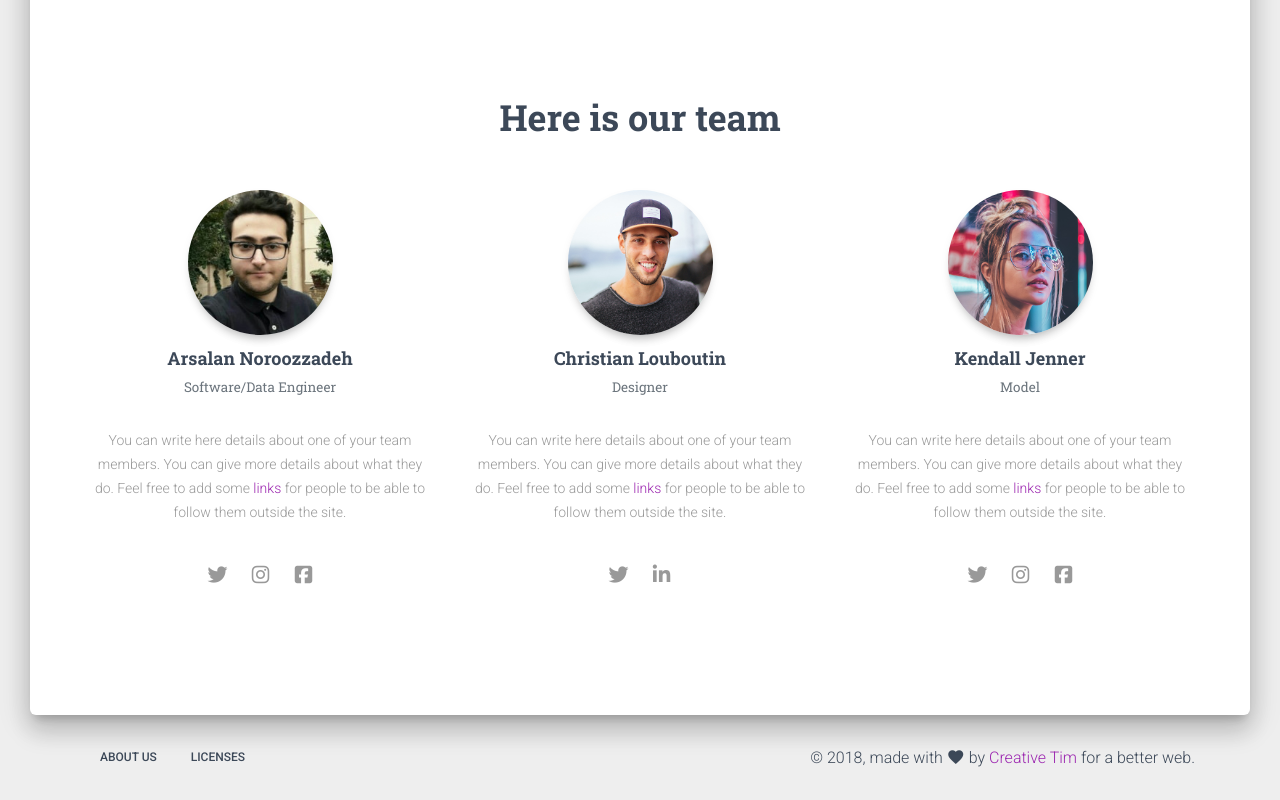
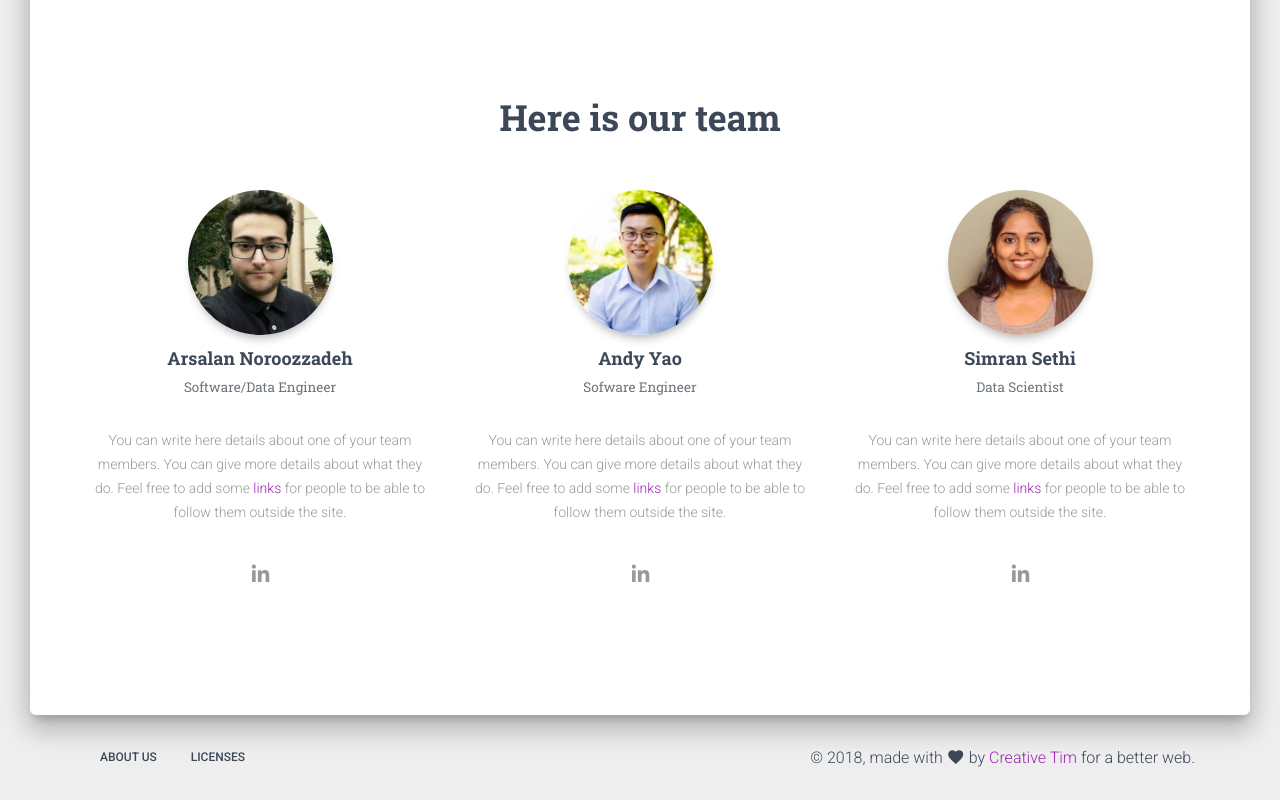
Before and after one commit to simrnsethi/AeroSmartWebsite, a website: page public/index.html in a window 1280 px wide. Shown: the part 1403-2203 px from the top of the page. Drawn offline with Linux system fonts and the light colour scheme.

Commit message:
add contents

```diff
--- a/public/index.html
+++ b/public/index.html
@@ -58,17 +58,17 @@
             </a>
           </li>
           <li class="nav-item">
-            <a class="nav-link" rel="tooltip" title="" data-placement="bottom" href="https://twitter.com/CreativeTim" target="_blank" data-original-title="Follow us on Twitter">
+            <a class="nav-link" rel="tooltip" title="" data-placement="bottom" href="#" target="_blank" data-original-title="Follow us on Twitter">
               <i class="fa fa-twitter"></i>
             </a>
           </li>
           <li class="nav-item">
-            <a class="nav-link" rel="tooltip" title="" data-placement="bottom" href="https://www.facebook.com/CreativeTim" target="_blank" data-original-title="Like us on Facebook">
+            <a class="nav-link" rel="tooltip" title="" data-placement="bottom" href="#" target="_blank" data-original-title="Like us on Facebook">
               <i class="fa fa-facebook-square"></i>
             </a>
           </li>
           <li class="nav-item">
-            <a class="nav-link" rel="tooltip" title="" data-placement="bottom" href="https://www.instagram.com/CreativeTimOfficial" target="_blank" data-original-title="Follow us on Instagram">
+            <a class="nav-link" rel="tooltip" title="" data-placement="bottom" href="#" target="_blank" data-original-title="Follow us on Instagram">
               <i class="fa fa-instagram"></i>
             </a>
           </li>
@@ -80,8 +80,8 @@
     <div class="container">
       <div class="row">
         <div class="col-md-6">
-          <h1 class="title">Your Story Starts With Us.</h1>
-          <h4>Every landing page needs a small description after the big bold title, that&apos;s why we added this text here. Add here all the information that can make you or your product create the first impression.</h4>
+          <h1 class="title">An enjoyable travel with no luggage hassel anymore!</h1>
+          <h4>Our unique Blockchain solution allow passengers and airlines to monitor luggages at any point in time!</h4>
           <br>
           <a href="https://www.youtube.com/watch?v=dQw4w9WgXcQ" target="_blank" class="btn btn-danger btn-raised btn-lg">
             <i class="fa fa-play"></i> Watch video
@@ -153,9 +153,7 @@
                       <a href="#">links</a> for people to be able to follow them outside the site.</p>
                   </div>
                   <div class="card-footer justify-content-center">
-                    <a href="#pablo" class="btn btn-link btn-just-icon"><i class="fa fa-twitter"></i></a>
-                    <a href="#pablo" class="btn btn-link btn-just-icon"><i class="fa fa-instagram"></i></a>
-                    <a href="#pablo" class="btn btn-link btn-just-icon"><i class="fa fa-facebook-square"></i></a>
+                    <a href="https://ca.linkedin.com/in/arsalannoroozzadeh" class="btn btn-link btn-just-icon"><i class="fa fa-linkedin"></i></a>
                   </div>
                 </div>
               </div>
@@ -164,19 +162,18 @@
               <div class="team-player">
                 <div class="card card-plain">
                   <div class="col-md-6 ml-auto mr-auto">
-                    <img src="./img/faces/christian.jpg" alt="Thumbnail Image" class="img-raised rounded-circle img-fluid">
+                    <img src="./img/faces/andy.jpeg" alt="Thumbnail Image" class="img-raised rounded-circle img-fluid">
                   </div>
-                  <h4 class="card-title">Christian Louboutin
+                  <h4 class="card-title">Andy Yao
                     <br>
-                    <small class="card-description text-muted">Designer</small>
+                    <small class="card-description text-muted">Sofware Engineer</small>
                   </h4>
                   <div class="card-body">
                     <p class="card-description">You can write here details about one of your team members. You can give more details about what they do. Feel free to add some
                       <a href="#">links</a> for people to be able to follow them outside the site.</p>
                   </div>
                   <div class="card-footer justify-content-center">
-                    <a href="#pablo" class="btn btn-link btn-just-icon"><i class="fa fa-twitter"></i></a>
-                    <a href="#pablo" class="btn btn-link btn-just-icon"><i class="fa fa-linkedin"></i></a>
+                    <a href="https://ca.linkedin.com/in/andy-yao" class="btn btn-link btn-just-icon"><i class="fa fa-linkedin"></i></a>
                   </div>
                 </div>
               </div>
@@ -185,20 +182,18 @@
               <div class="team-player">
                 <div class="card card-plain">
                   <div class="col-md-6 ml-auto mr-auto">
-                    <img src="./img/faces/kendall.jpg" alt="Thumbnail Image" class="img-raised rounded-circle img-fluid">
+                    <img src="./img/faces/simran.jpeg" alt="Thumbnail Image" class="img-raised rounded-circle img-fluid">
                   </div>
-                  <h4 class="card-title">Kendall Jenner
+                  <h4 class="card-title">Simran Sethi
                     <br>
-                    <small class="card-description text-muted">Model</small>
+                    <small class="card-description text-muted">Data Scientist</small>
                   </h4>
                   <div class="card-body">
                     <p class="card-description">You can write here details about one of your team members. You can give more details about what they do. Feel free to add some
                       <a href="#">links</a> for people to be able to follow them outside the site.</p>
                   </div>
                   <div class="card-footer justify-content-center">
-                    <a href="#pablo" class="btn btn-link btn-just-icon"><i class="fa fa-twitter"></i></a>
-                    <a href="#pablo" class="btn btn-link btn-just-icon"><i class="fa fa-instagram"></i></a>
-                    <a href="#pablo" class="btn btn-link btn-just-icon"><i class="fa fa-facebook-square"></i></a>
+                    <a href="https://www.linkedin.com/in/simran-sethi" class="btn btn-link btn-just-icon"><i class="fa fa-linkedin"></i></a>
                   </div>
                 </div>
               </div>
--- a/server.js
+++ b/server.js
@@ -8,4 +8,4 @@ app.get('/', (req,res) => {
 });
 
 
-app.listen(process.env.PORT|| 8080, () => console.log('Running on port 3000'));
+app.listen(process.env.PORT|| 8080, () => console.log('Running on port 8080'));
```
Also changed, not shown: public/img/faces/andy.jpeg (added), public/img/faces/simran.jpeg (added).
